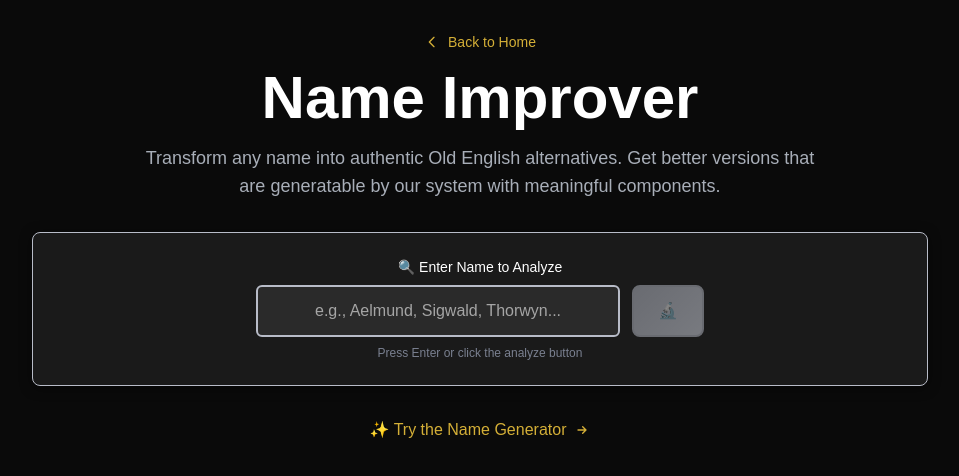
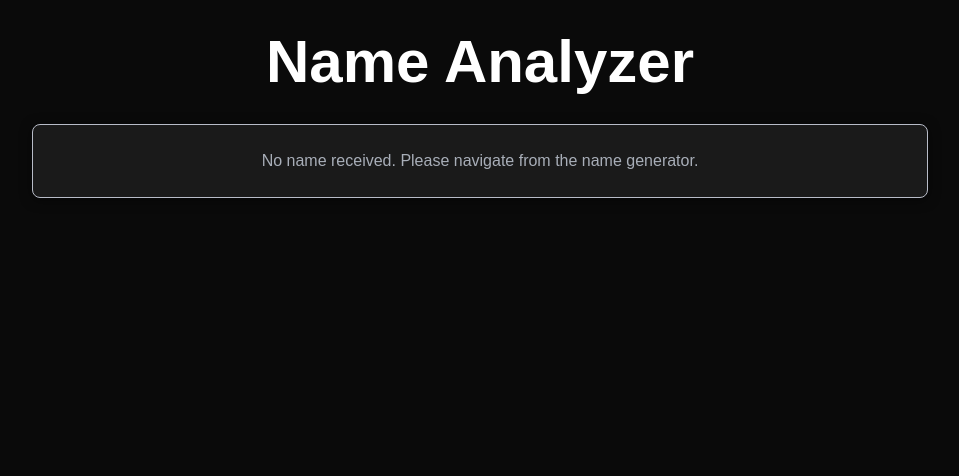
Before and after one commit to amsilva97/typicalpanda.com, a Next.js app: page /name-analyzer in a window 1280 px wide. Shown: the top 476 px of the page, without its empty margins (160-1119 px from the left). Built offline with nearby package versions, Linux system fonts and the light colour scheme.

Commit message:
feat: implement generic name analyzer; enhance language detection and user experience

```diff
--- a/src/app/name-analyzer/page.tsx
+++ b/src/app/name-analyzer/page.tsx
@@ -1,293 +1,100 @@
 'use client';
 
 import { useState, useEffect } from 'react';
-import Link from 'next/link';
 import { useSearchParams } from 'next/navigation';
-import { analyzeOldEnglishName, AnalysisResult, formatSegmentation } from '../lib/analyzer/oldEnglishAnalyzer';
+import { analyzeNameGeneric, AnalysisResult } from '../lib/analyzer/oldEnglishAnalyzer';
 
 export default function NameAnalyzer() {
-  const [inputName, setInputName] = useState('');
+  const [nameFromGenerator, setNameFromGenerator] = useState<string | null>(null);
   const [analysisResult, setAnalysisResult] = useState<AnalysisResult | null>(null);
-  const [isAnalyzing, setIsAnalyzing] = useState(false);
   const searchParams = useSearchParams();
 
-  // Check for name parameter from URL and auto-analyze
+  // Check for name parameter from URL
   useEffect(() => {
     const nameFromUrl = searchParams.get('name');
     if (nameFromUrl) {
-      setInputName(nameFromUrl);
-      // Auto-analyze the name
-      setIsAnalyzing(true);
-      setTimeout(() => {
-        const result = analyzeOldEnglishName(nameFromUrl);
-        setAnalysisResult(result);
-        setIsAnalyzing(false);
-      }, 600);
+      setNameFromGenerator(nameFromUrl);
     }
   }, [searchParams]);
 
-  const analyzeName = () => {
-    if (!inputName.trim()) return;
-
-    setIsAnalyzing(true);
-
-    // Simulate a small delay for better UX
-    setTimeout(() => {
-      const result = analyzeOldEnglishName(inputName);
+  const analyzeCurrentName = () => {
+    if (nameFromGenerator) {
+      const result = analyzeNameGeneric(nameFromGenerator);
       setAnalysisResult(result);
-      setIsAnalyzing(false);
-    }, 600);
-  };
-
-  const handleKeyPress = (e: React.KeyboardEvent) => {
-    if (e.key === 'Enter') {
-      analyzeName();
     }
-  };
-
-  const copyToClipboard = (name: string) => {
-    navigator.clipboard.writeText(name);
-    // You could add a toast notification here
   };
 
   return (
     <div className="min-h-screen panda-bg-primary">
       <div className="container mx-auto px-6 py-8">
-        {/* Header */}
         <div className="text-center mb-8">
-          <Link
-            href="/"
-            className="panda-link inline-flex items-center text-sm mb-4"
-          >
-            <svg className="w-4 h-4 mr-2" fill="none" stroke="currentColor" viewBox="0 0 24 24">
-              <path strokeLinecap="round" strokeLinejoin="round" strokeWidth={2} d="M15 19l-7-7 7-7" />
-            </svg>
-            Back to Home
-          </Link>
-
           <h1 className="text-4xl md:text-6xl font-bold panda-text-primary mb-4">
             <span className="panda-text-gradient-gold">
-              Name Improver
+              Name Analyzer
             </span>
           </h1>
-          <p className="text-lg panda-text-secondary max-w-2xl mx-auto">
-            Transform any name into authentic Old English alternatives. Get better versions that are generatable by our system with meaningful components.
-          </p>
         </div>
 
         <div className="max-w-4xl mx-auto">
-          {/* Input Section */}
-          <div className="panda-card p-6 mb-6">
-            <div className="max-w-md mx-auto">
-              <label className="block text-sm font-medium panda-text-primary mb-2 text-center">
-                🔍 Enter Name to Analyze
-              </label>
-              <div className="flex gap-3">
-                <input
-                  type="text"
-                  value={inputName}
-                  onChange={(e) => setInputName(e.target.value)}
-                  onKeyPress={handleKeyPress}
-                  placeholder="e.g., Aelmund, Sigwald, Thorwyn..."
-                  className="flex-1 px-4 py-3 panda-input rounded-lg text-center"
-                />
+          <div className="panda-card p-6">
+            {nameFromGenerator ? (
+              <div className="text-center">
+                <h2 className="text-2xl font-bold panda-text-primary mb-4">
+                  Analyzing Name:
+                </h2>
+                <div className="text-3xl font-bold panda-text-gradient-silver mb-4">
+                  {nameFromGenerator}
+                </div>
+
                 <button
-                  onClick={analyzeName}
-                  disabled={isAnalyzing || !inputName.trim()}
-                  className="panda-button-primary px-6 py-3 rounded-lg disabled:opacity-50 disabled:cursor-not-allowed transition-all duration-200"
+                  onClick={analyzeCurrentName}
+                  className="panda-button-primary px-6 py-3 rounded-lg mb-4"
                 >
-                  {isAnalyzing ? (
-                    <div className="panda-loading h-5 w-5"></div>
-                  ) : (
-                    '🔬'
-                  )}
+                  🔬 Analyze This Name
                 </button>
-              </div>
-              <p className="text-xs panda-text-muted mt-2 text-center">
-                Press Enter or click the analyze button
-              </p>
-            </div>
-          </div>
 
-          {/* Analysis Results */}
-          {analysisResult && (
-            <div className="space-y-6">
-              {/* Summary Card */}
-              <div className="panda-card p-6">
-                <div className="text-center">
-                  <h2 className="text-2xl font-bold panda-text-primary mb-2">
-                    Analysis: "{analysisResult.originalName}"
-                  </h2>
-
-                  <div className={`inline-flex items-center px-4 py-2 rounded-full text-sm font-medium mb-4 ${
-                    analysisResult.isGeneratable
-                      ? 'bg-green-900/30 text-green-300 border border-green-700'
-                      : 'bg-yellow-900/30 text-yellow-300 border border-yellow-700'
-                  }`}>
-                    {analysisResult.isGeneratable ? (
-                      <>
-                        <svg className="w-4 h-4 mr-2" fill="none" stroke="currentColor" viewBox="0 0 24 24">
-                          <path strokeLinecap="round" strokeLinejoin="round" strokeWidth={2} d="M5 13l4 4L19 7" />
-                        </svg>
-                        Already perfect! But we found alternatives
-                      </>
-                    ) : (
-                      <>
-                        <svg className="w-4 h-4 mr-2" fill="none" stroke="currentColor" viewBox="0 0 24 24">
-                          <path strokeLinecap="round" strokeLinejoin="round" strokeWidth={2} d="M12 9v2m0 4h.01m-6.938 4h13.856c1.54 0 2.502-1.667 1.732-2.5L13.732 4c-.77-.833-1.964-.833-2.734 0L3.732 16.5c-.77.833.192 2.5 1.732 2.5z" />
-                        </svg>
-                        Can be improved - see suggestions below
-                      </>
-                    )}
-                  </div>
-
-                  <p className="panda-text-secondary">
-                    {analysisResult.suggestions.length} suggestion{analysisResult.suggestions.length !== 1 ? 's' : ''} found
-                    {analysisResult.isGeneratable && ` • ${analysisResult.totalCombinations} valid pattern${analysisResult.totalCombinations !== 1 ? 's' : ''}`}
-                  </p>
-                </div>
-              </div>
-
-              {/* Suggestions */}
-              {analysisResult.suggestions.length > 0 && (
-                <div className="panda-card p-6">
-                  <h3 className="text-xl font-bold panda-text-primary mb-4">
-                    ✨ Suggested Improvements
-                  </h3>
-
-                  <div className="grid gap-4 md:grid-cols-2">
-                    {analysisResult.suggestions.map((suggestion, index) => (
-                      <div
-                        key={index}
-                        className="panda-name-card p-4 transition-all hover:scale-[1.02] cursor-pointer"
-                        onClick={() => copyToClipboard(suggestion.name)}
-                      >
-                        <div className="flex items-center justify-between mb-2">
-                          <span className="text-lg font-bold panda-text-primary">
-                            {suggestion.name}
-                          </span>
-                          <div className="flex items-center gap-2">
-                            <span className="text-xs bg-green-900/30 text-green-300 px-2 py-1 rounded-full">
-                              {suggestion.similarity}% match
-                            </span>
-                            <svg
-                              className="w-4 h-4 panda-text-muted group-hover:panda-accent-gold opacity-0 hover:opacity-100 transition-opacity"
-                              fill="none"
-                              stroke="currentColor"
-                              viewBox="0 0 24 24"
-                            >
-                              <path strokeLinecap="round" strokeLinejoin="round" strokeWidth={2} d="M8 16H6a2 2 0 01-2-2V6a2 2 0 012-2h8a2 2 0 012 2v2m-6 12h8a2 2 0 002-2v-8a2 2 0 00-2-2h-8a2 2 0 00-2 2v8a2 2 0 002 2z" />
-                            </svg>
-                          </div>
+                {analysisResult ? (
+                  <div className="mt-6">
+                    <div className="text-left panda-card p-4">
+                      <h3 className="text-lg font-bold panda-text-primary mb-2">Analysis Results:</h3>
+                      <p className="panda-text-secondary mb-2">
+                        <strong>Original Name:</strong> {analysisResult.originalName}
+                      </p>
+                      <p className="panda-text-secondary mb-2">
+                        <strong>Is Generatable:</strong> {analysisResult.isGeneratable ? 'Yes' : 'No'}
+                      </p>
+                      <p className="panda-text-secondary mb-2">
+                        <strong>Suggestions Found:</strong> {analysisResult.suggestions.length}
+                      </p>
+                      {analysisResult.suggestions.length > 0 && (
+                        <div className="mt-4">
+                          <h4 className="font-bold panda-text-primary mb-2">Suggestions:</h4>
+                          <ul className="space-y-2">
+                            {analysisResult.suggestions.map((suggestion, index) => (
+                              <li key={index} className="panda-text-secondary">
+                                <strong>{suggestion.name}</strong> ({suggestion.similarity}% match)
+                                <br />
+                                <em>{suggestion.reason}</em>
+                              </li>
+                            ))}
+                          </ul>
                         </div>
-
-                        <div className="text-sm italic panda-text-secondary mb-2">
-                          {suggestion.segments.map((segment, segIndex) => {
-                            const meaning = suggestion.meanings[segIndex];
-                            if (suggestion.segments.length === 1) {
-                              return `${segment}: ${meaning}`;
-                            } else if (segIndex === 0) {
-                              return `${segment}-: ${meaning}`;
-                            } else if (segIndex === suggestion.segments.length - 1) {
-                              return `-${segment}: ${meaning}`;
-                            } else {
-                              return `-${segment}-: ${meaning}`;
-                            }
-                          }).join('\n').split('\n').map((line, lineIndex) => (
-                            <div key={lineIndex}>{line}</div>
-                          ))}
-                        </div>
-
-                        <div className="text-xs panda-text-muted">
-                          {suggestion.reason}
-                        </div>
-                      </div>
-                    ))}
-                  </div>
-
-                  <div className="mt-6 text-center">
-                    <p className="text-sm panda-text-muted">
-                      Click any suggestion to copy it • All suggestions are generatable by our system
-                    </p>
-                  </div>
-                </div>
-              )}
-
-              {/* Original Segmentations (if valid) */}
-              {analysisResult.isGeneratable && analysisResult.segmentations.length > 0 && (
-                <div className="panda-card p-6">
-                  <h3 className="text-xl font-bold panda-text-primary mb-4">
-                    🧩 Current Name Breakdown
-                  </h3>
-
-                  <div className="grid gap-4 md:grid-cols-2">
-                    {analysisResult.segmentations.map((segmentation, index) => (
-                      <div
-                        key={index}
-                        className="panda-name-card p-4 transition-all hover:scale-[1.02]"
-                      >
-                        <div className="flex items-center justify-between mb-2">
-                          <span className="text-sm font-medium panda-text-primary">
-                            Pattern {index + 1}
-                          </span>
-                          <span className="text-xs panda-text-muted">
-                            {segmentation.segments.length} part{segmentation.segments.length !== 1 ? 's' : ''}
-                          </span>
-                        </div>
-
-                        <div className="text-sm italic panda-text-secondary">
-                          {formatSegmentation(segmentation).split('\n').map((line, lineIndex) => (
-                            <div key={lineIndex}>{line}</div>
-                          ))}
-                        </div>
-                      </div>
-                    ))}
-                  </div>
-
-                  <div className="mt-6 text-center">
-                    <p className="text-sm panda-text-muted">
-                      Your name is already valid! These show how it breaks down into Old English elements
-                    </p>
-                  </div>
-                </div>
-              )}
-
-              {/* No Valid Segmentations */}
-              {!analysisResult.isGeneratable && (
-                <div className="panda-card p-6 text-center">
-                  <div className="max-w-md mx-auto">
-                    <div className="text-6xl mb-4">🤔</div>
-                    <h3 className="text-xl font-bold panda-text-primary mb-2">
-                      No Valid Patterns Found
-                    </h3>
-                    <p className="panda-text-secondary mb-4">
-                      This name cannot be broken down into valid Old English patterns that our generator could produce.
-                    </p>
-                    <div className="text-sm panda-text-muted">
-                      <p className="mb-2">This could happen because:</p>
-                      <ul className="text-left space-y-1">
-                        <li>• The name uses non-Old English elements</li>
-                        <li>• The pattern combinations don't exist in our rules</li>
-                        <li>• The name structure doesn't follow Old English conventions</li>
-                      </ul>
+                      )}
                     </div>
                   </div>
-                </div>
-              )}
-            </div>
-          )}
-
-          {/* Links */}
-          <div className="text-center mt-8">
-            <Link
-              href="/name-generator"
-              className="panda-link inline-flex items-center"
-            >
-              ✨ Try the Name Generator
-              <svg className="ml-2 w-4 h-4" fill="none" stroke="currentColor" viewBox="0 0 24 24">
-                <path strokeLinecap="round" strokeLinejoin="round" strokeWidth={2} d="M13 7l5 5m0 0l-5 5m5-5H6" />
-              </svg>
-            </Link>
+                ) : (
+                  <p className="panda-text-secondary">
+                    Click the button above to analyze this name!
+                  </p>
+                )}
+              </div>
+            ) : (
+              <div className="text-center">
+                <p className="panda-text-secondary">
+                  No name received. Please navigate from the name generator.
+                </p>
+              </div>
+            )}
           </div>
         </div>
       </div>
```
Also changed, not shown: src/app/lib/analyzer/oldEnglishAnalyzer.ts (+14 -1 lines).
